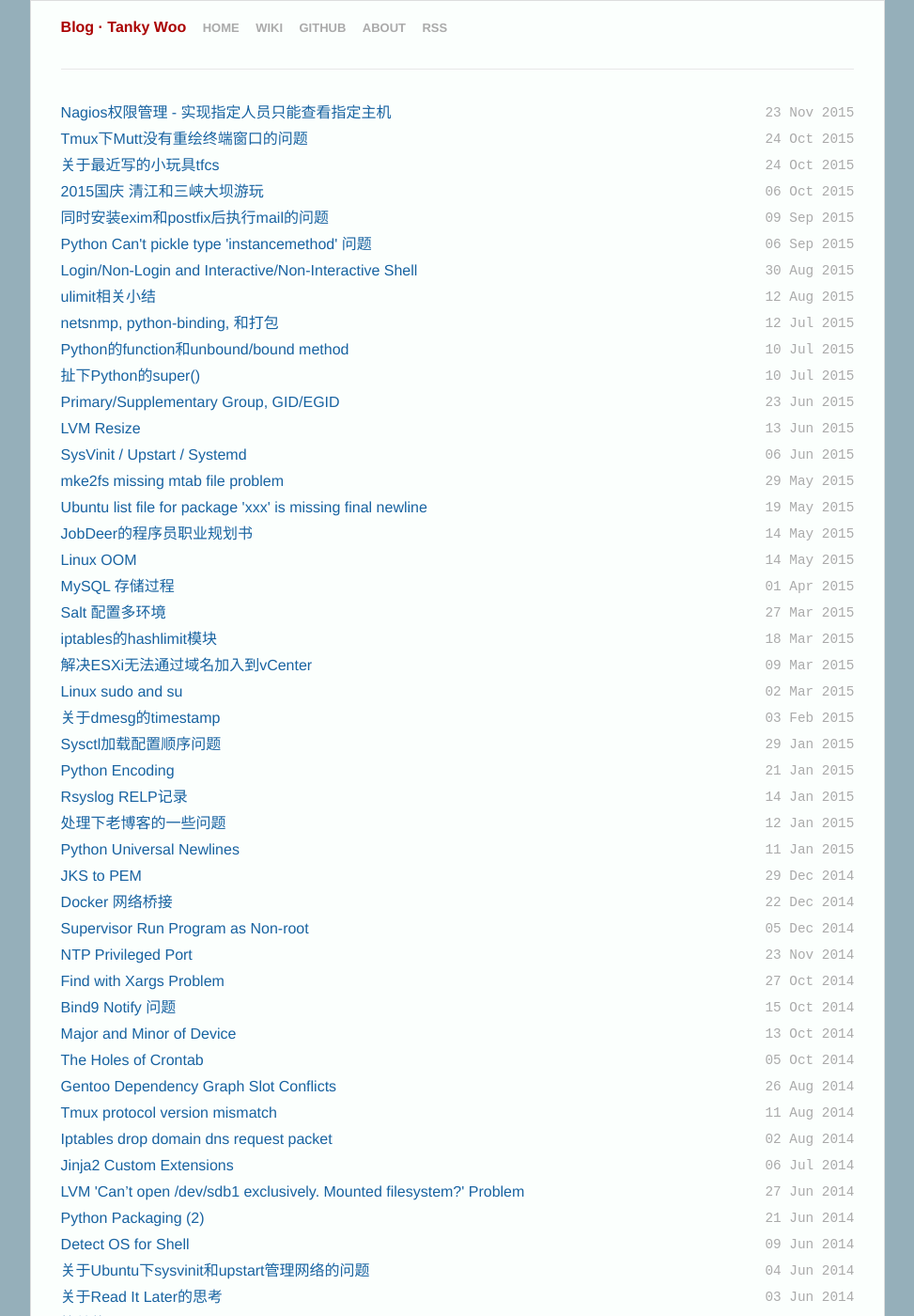
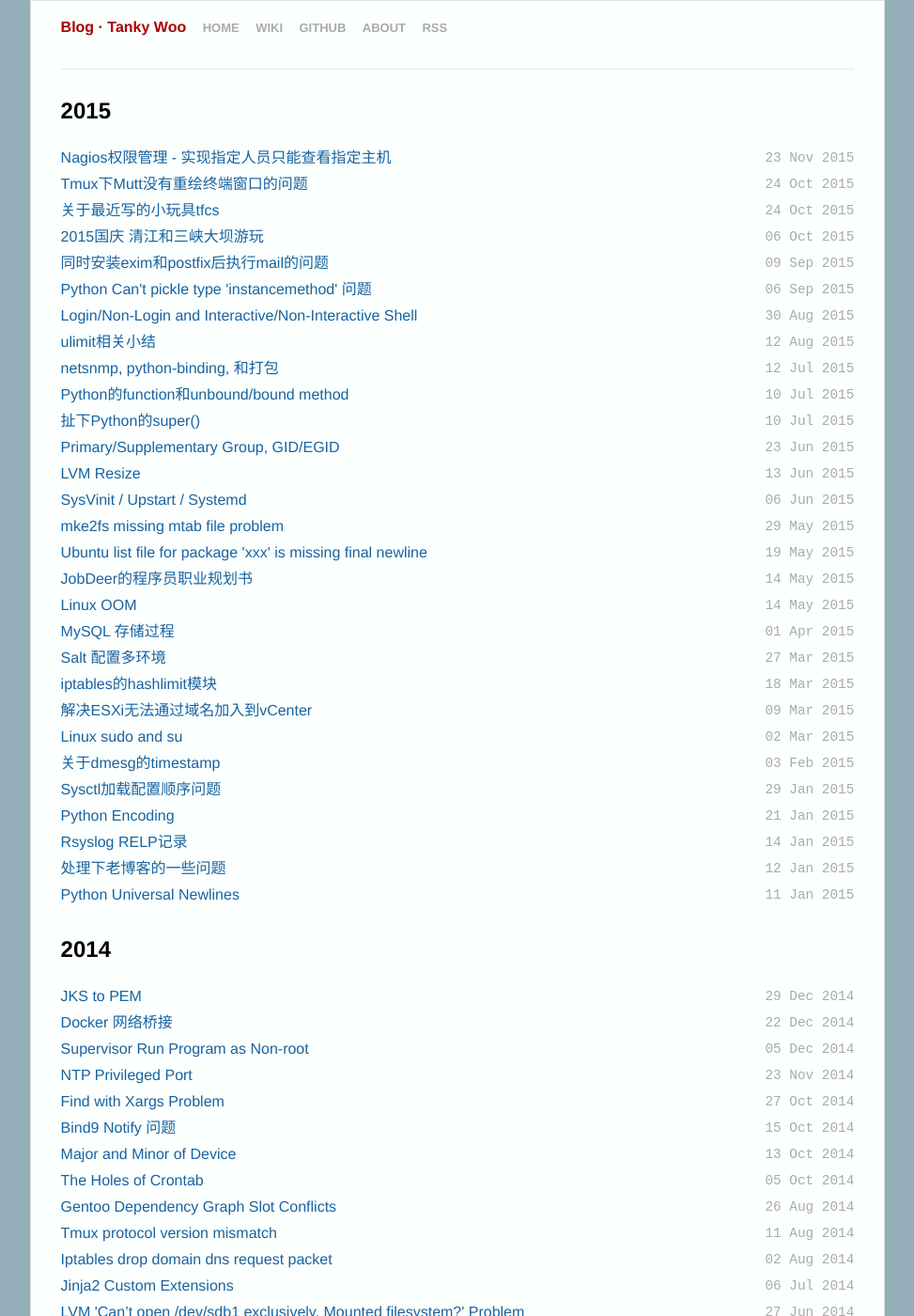
Before and after one commit to Harteyang/harte.top, a Jekyll site: the page built from index.html, in a window 1280 px wide and 1400 px high. Shown: the whole window at 94% size, without its empty margins (153-1126 px from the left). Built offline with Jekyll 4.4.1, drawn with Linux system fonts in a browser that asks for light colours; Markdown is read by kramdown in place of the engine named in the settings; comment, search, counter and statistics services are not loaded.

Commit message:
add year in index

```diff
--- a/index.html
+++ b/index.html
@@ -3,19 +3,25 @@ layout: default
 title: "Blog · Tanky Woo"
 ---
 
-<!--
-
-Liquid Sort By Year:
-
-  * update a post key with year, and use group_by
-  * create a dict to generate sort_by_year
-
--->
-
 <div id="home">
   <ul class="posts">
     {% for post in site.posts %}
+      {% capture this_year %}{{ post.date | date: "%Y" }}{% endcapture %}
+      {% capture next_year %}{{ post.previous.date | date: "%Y" }}{% endcapture %}
+      {% if forloop.first %}
+    <h2>{{ this_year }}</h2>
+    <ul class="posts">
+      {% endif %}
       <li><span>{{ post.date | date_to_string }}</span><a href="{{ post.url }}">{{ post.title }}</a></li>
+      {% if forloop.last %}
+    </ul>
+      {% else %}
+        {% if this_year != next_year %}
+    </ul>
+    <h2>{{ next_year }}</h2>
+    <ul class="posts">
+        {% endif %}
+      {% endif %}
     {% endfor %}
   </ul>
 </div>
```
